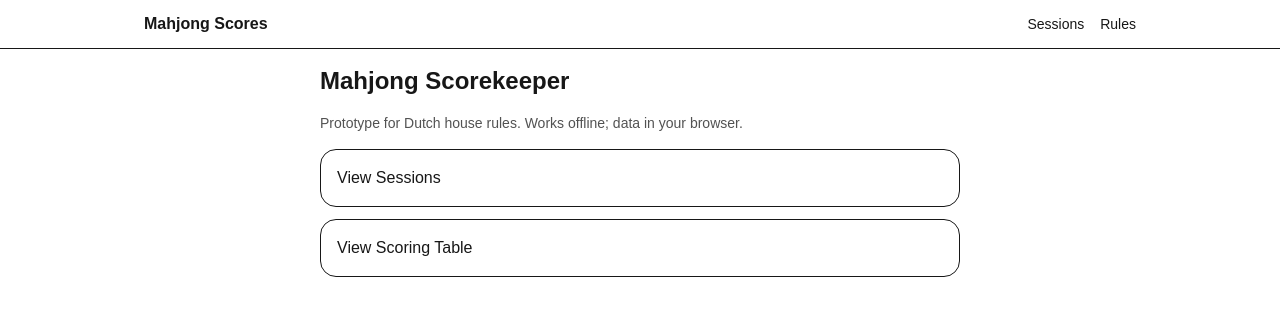
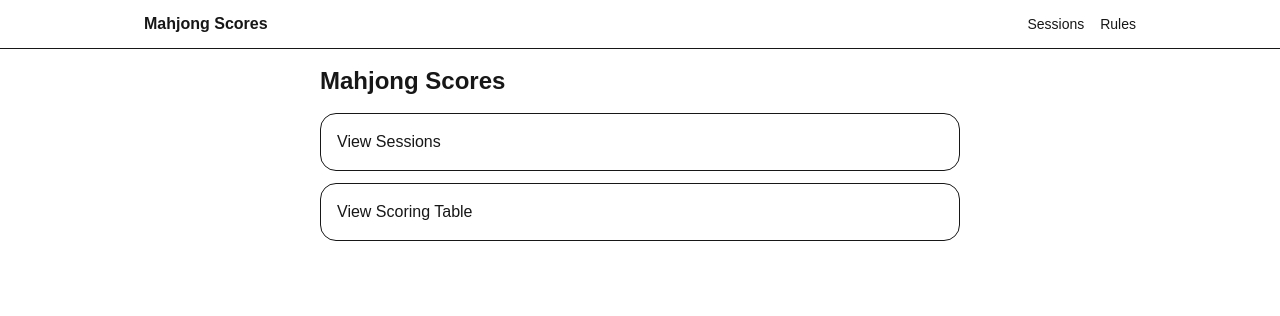
Before and after one commit to KvGasteren/mahjong-scores, a Next.js app: page / in a window 1280 px wide. Shown: the top 316 px of the page. Built offline with nearby package versions, Linux system fonts and the light colour scheme.

Commit message:
clean up main page

```diff
--- a/app/page.tsx
+++ b/app/page.tsx
@@ -3,8 +3,7 @@ import Link from 'next/link'
 export default function Page() {
   return (
     <div className="space-y-4">
-      <h1 className="text-2xl font-bold">Mahjong Scorekeeper</h1>
-      <p className="text-sm text-neutral-600">Prototype for Dutch house rules. Works offline; data in your browser.</p>
+      <h1 className="text-2xl font-bold">Mahjong Scores</h1>
       <div className="grid gap-3">
         <Link href="/sessions" className="rounded-2xl border p-4">View Sessions</Link>
         <Link href="/rules" className="rounded-2xl border p-4">View Scoring Table</Link>
```
